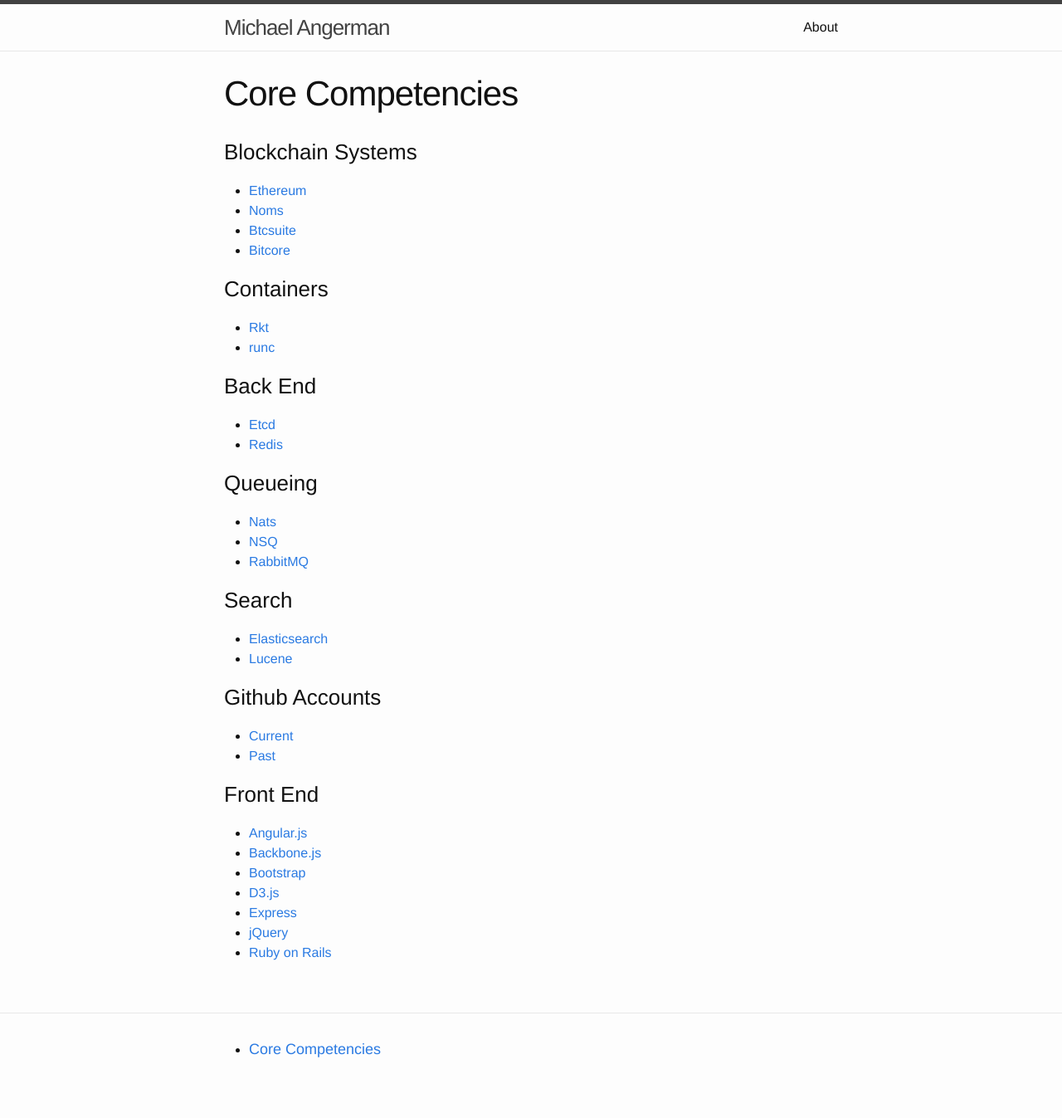
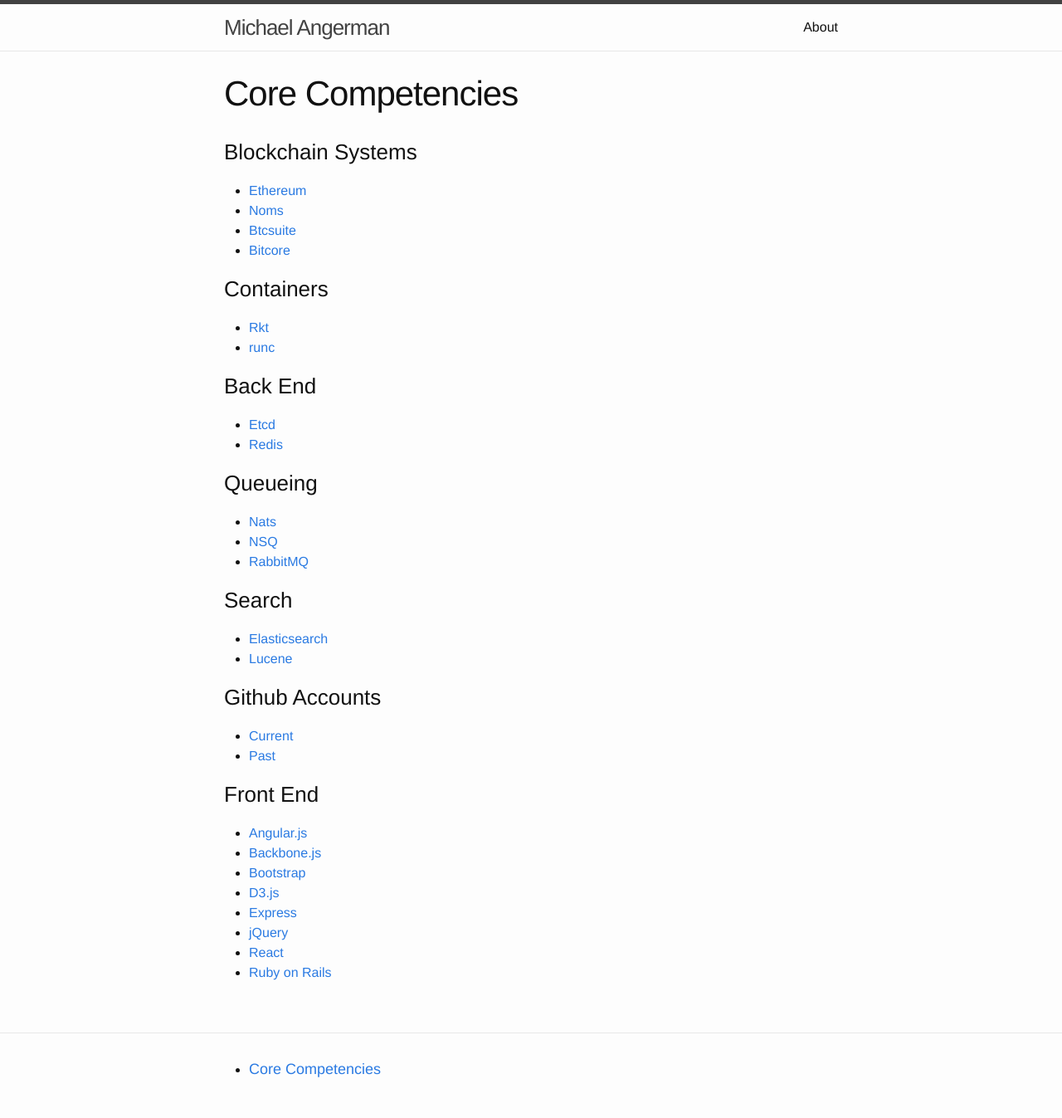
Before and after one commit to angermanmichael/link16, a Jekyll site: the page built from core.md, in a window 1280 px wide. Shown: the whole page at 83% size. Built offline with Jekyll 4.4.1, drawn with Linux system fonts in a browser that asks for light colours; before the commit the page ends 1323 px from its top, so only the background shows below that.

Commit message:
update core with react

```diff
--- a/core.md
+++ b/core.md
@@ -39,4 +39,5 @@ permalink: /core/
 * [D3.js](http://d3js.org)
 * [Express](http://expressjs.com)
 * [jQuery](http://jquery.com)
+* [React](https://facebook.github.io/react/)
 * [Ruby on Rails](http://guides.rubyonrails.org/getting_started.html)
```
